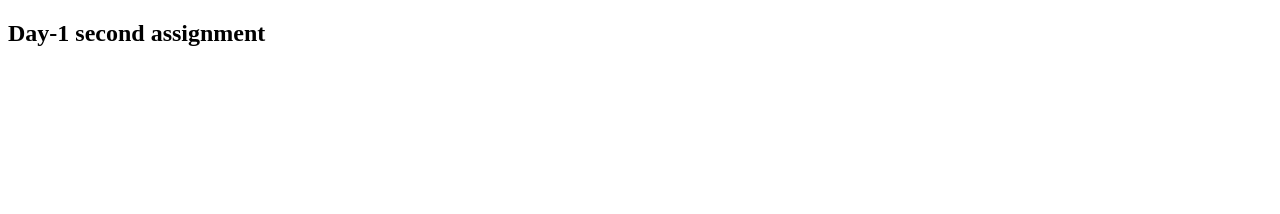
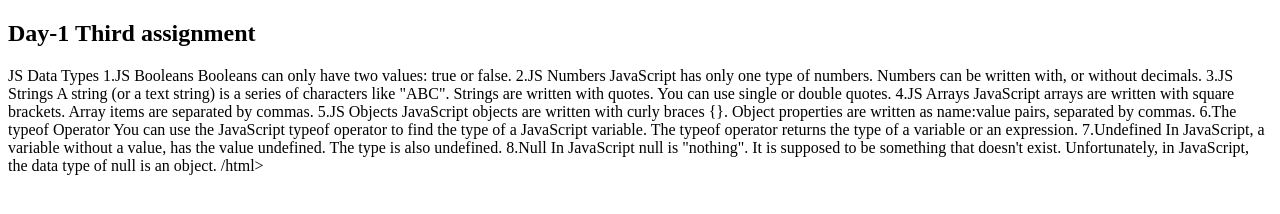
Before and after one commit to Brundha-JN/Brundha-, a plain HTML site: page index.html in a window 1280 px wide. Drawn offline with Linux system fonts and the light colour scheme.

Commit message:
Add files via upload
3rd question, Assignment 1

```diff
--- a/index.html
+++ b/index.html
@@ -1,47 +1,38 @@
 <!DOCTYPE html>
 <html>
-    <title>Second assignment</title>
-    <h2>
-        Day-1 second assignment
-    </h2>
-
 <head>
-    <script>
-        //VAR
-        /*The scope of a variable defined with the keyword “var” is limited to the “function” within which it is defined. If it is defined outside any function, the scope of the variable is global.
-        var is “function scoped” */
-        //VAR example
-        var name = "Brundha  ";
-        var age = 20;
-        console.log(name);
-        console.log(age);
-        //LET
-        /*The scope of a variable defined with the keyword “let” or “const” is limited to the “block” defined by curly braces i.e. {} .
-        “let” and “const” are“block scoped”.*/
-        //LET example
-        {
-            let a=10;
-            console.log(a);
-        }
-        /*{
-            console.log(a);//"a" is not recognized in this block
-        }*/
-
-        //CONST
-        /*The scope of a variable defined with the keyword “const” is limited to the block defined by curly braces. However if a variable is defined with keyword const, it cannot be reassigned.
-        “const” cannot be re-assigned to a new value. However it CAN be mutated.*/
-        //CONST example
-         {
-            const PI=3.14;
-            console.log(PI);
-         }
-         /*{
-             console.log(PI);//"PI" is not recognized in this block
-         }*/
-
-    </script>
+    <h2>Day-1 Third assignment</h2>
 </head>
 <body>
+    JS Data Types
+    1.JS Booleans
+    Booleans can only have two values: true or false.
 
+    2.JS Numbers
+    JavaScript has only one type of numbers.
+    Numbers can be written with, or without decimals.
+
+    3.JS Strings
+    A string (or a text string) is a series of characters like "ABC".
+    Strings are written with quotes. You can use single or double quotes.
+
+    4.JS Arrays
+    JavaScript arrays are written with square brackets.
+    Array items are separated by commas.
+
+    5.JS Objects
+    JavaScript objects are written with curly braces {}.
+    Object properties are written as name:value pairs, separated by commas.
+
+    6.The typeof Operator
+    You can use the JavaScript typeof operator to find the type of a JavaScript variable.
+    The typeof operator returns the type of a variable or an expression.
+
+    7.Undefined
+    In JavaScript, a variable without a value, has the value undefined. The type is also undefined.
+
+    8.Null
+    In JavaScript null is "nothing". It is supposed to be something that doesn't exist.
+    Unfortunately, in JavaScript, the data type of null is an object.
 </body>
-</html>
+</html>/html>
```
